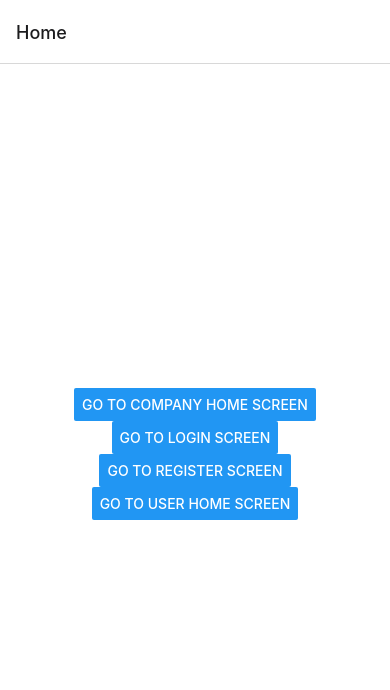
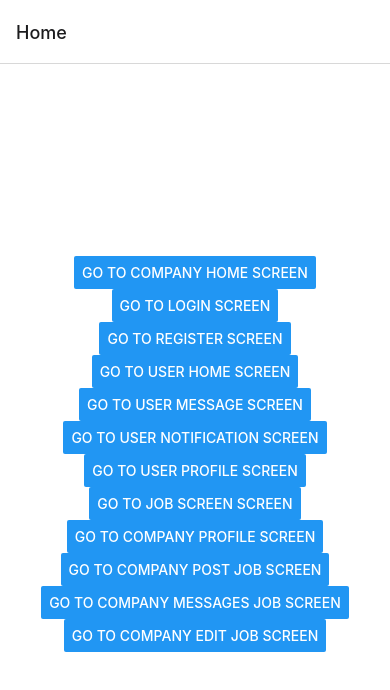
Before and after one commit to oisinegan/Major-Group-Project, a React Native app in the folder JobHireApp/: screen / in a window 390 px wide. Shown: the top 690 px of the page. Built offline with nearby package versions, Linux system fonts and the light colour scheme.

Commit message:
creating navigation pages

```diff
--- a/JobHireApp/App.js
+++ b/JobHireApp/App.js
@@ -6,11 +6,24 @@ import LoginScreen  from "./app/screens/Login";
 import RegisterScreen from './app/screens/Register';
 import CompanyHomeScreen from './app/screens/CompanyHome';
 import UserHomeScreen from './app/screens/UserHomeScreen';
+import UserMessage from './app/screens/UserMessage';
+import UserNotification from './app/screens/UserNotifcation';
+import UserProfile from './app/screens/UserProfile';
+import JobScreen from './app/screens/JobScreen';
+import CompanyProfileScreen from './app/screens/CompanyProfileScreen';
+import CompanyPostJob from './app/screens/CompanyPostJob';
+import CompanyMessages from './app/screens/CompanyMessages';
+import CompanyEditJobScreen from './app/screens/CompanyEditJobSceen';
 
 
 
 
-function Home({ navigation }) {
+
+
+
+
+
+function Home({navigation}) {
   return (
     <View style={styles.container}>
       <Button
@@ -25,11 +38,43 @@ function Home({ navigation }) {
         title="Go to Register screen"
         onPress={() => navigation.navigate('Register')}
       />
-     <Button
-       title="Go to User Home screen"
-        //onPress={() => navigation.navigate('UserHome')}
+      <Button
+        title="Go to user home screen"
+        onPress={() => navigation.navigate('UserHomeScreen')}
       />
-    </View>
+      <Button
+        title="Go to user message screen"
+        onPress={() => navigation.navigate('UserMessage')}
+      />
+      <Button
+        title="Go to user notification screen"
+        onPress={() => navigation.navigate('UserNotification')}
+      />
+      <Button
+        title="Go to user profile screen"
+        onPress={() => navigation.navigate('UserProfile')}
+      />
+      <Button
+        title="Go to job screen screen"
+        onPress={() => navigation.navigate('JobScreen')}
+      />
+      <Button
+        title="Go to company profile screen"
+        onPress={() => navigation.navigate('CompanyProfileScreen')}
+      />
+      <Button
+        title="Go to company post job screen"
+        onPress={() => navigation.navigate('CompanyPostJob')}
+      />
+      <Button
+        title="Go to company messages job screen"
+        onPress={() => navigation.navigate('CompanyMessages')}
+      />
+      <Button
+        title="Go to company edit job screen"
+        onPress={() => navigation.navigate('CompanyEditJobScreen')}
+      />
+  </View>
   );
 }
 
@@ -41,9 +86,23 @@ export default function App() {
     <NavigationContainer>
     <Stack.Navigator>
     <Stack.Screen name="Home" component={Home}/>
-      <Stack.Screen name="CompanyHome" component={CompanyHomeScreen}/>
-      <Stack.Screen name="Login" component={LoginScreen} />
-      <Stack.Screen name="Register" component={RegisterScreen} />
+   <Stack.Screen name="CompanyHome" component={CompanyHomeScreen}/>
+    <Stack.Screen name="Login" component={LoginScreen} />
+  <Stack.Screen name="Register" component={RegisterScreen} />
+    <Stack.Screen name="UserHomeScreen" component={UserHomeScreen} />
+  <Stack.Screen name="UserMessage" component={UserMessage} />
+    <Stack.Screen name="UserNotification" component={UserNotification} />
+  <Stack.Screen name="UserProfile" component={UserProfile} />
+    <Stack.Screen name="JobScreen" component={JobScreen} />
+  <Stack.Screen name="CompanyProfileScreen" component={CompanyProfileScreen} />
+    <Stack.Screen name="CompanyPostJob" component={CompanyPostJob} />
+  <Stack.Screen name="CompanyMessages" component={CompanyMessages} />
+    <Stack.Screen name="CompanyEditJobScreen" component={CompanyEditJobScreen} />
+
+
+
+
+
 
     </Stack.Navigator>
   </NavigationContainer>
--- a/JobHireApp/app/screens/CompanyEditJobSceen.js
+++ b/JobHireApp/app/screens/CompanyEditJobSceen.js
@@ -0,0 +1,24 @@
+import { StyleSheet, Text, View,Button } from 'react-native';
+import * as React from 'react';
+
+
+function CompanyEditJobScreen({ navigation }) {
+  return (
+    <View style={styles.container}>
+  <Text>Company Profile Screen</Text>
+
+  </View>
+    );
+  }
+
+
+  const styles = StyleSheet.create({
+    container: {
+      flex: 1,
+      backgroundColor: 'white',
+      alignItems: 'center',
+      justifyContent: 'center',
+    },
+  });
+
+  export default CompanyEditJobScreen;
--- a/JobHireApp/app/screens/CompanyMessages.js
+++ b/JobHireApp/app/screens/CompanyMessages.js
@@ -0,0 +1,24 @@
+import { StyleSheet, Text, View,Button } from 'react-native';
+import * as React from 'react';
+
+
+function CompanyMessages({ navigation }) {
+  return (
+    <View style={styles.container}>
+  <Text>Company Profile Screen</Text>
+
+  </View>
+    );
+  }
+
+
+  const styles = StyleSheet.create({
+    container: {
+      flex: 1,
+      backgroundColor: 'white',
+      alignItems: 'center',
+      justifyContent: 'center',
+    },
+  });
+
+  export default CompanyMessages;
--- a/JobHireApp/app/screens/CompanyPostJob.js
+++ b/JobHireApp/app/screens/CompanyPostJob.js
@@ -0,0 +1,24 @@
+import { StyleSheet, Text, View,Button } from 'react-native';
+import * as React from 'react';
+
+
+function CompanyPostJob({ navigation }) {
+  return (
+    <View style={styles.container}>
+  <Text>Company Profile Screen</Text>
+
+  </View>
+    );
+  }
+
+
+  const styles = StyleSheet.create({
+    container: {
+      flex: 1,
+      backgroundColor: 'white',
+      alignItems: 'center',
+      justifyContent: 'center',
+    },
+  });
+
+  export default CompanyPostJob;
--- a/JobHireApp/app/screens/CompanyProfileScreen.js
+++ b/JobHireApp/app/screens/CompanyProfileScreen.js
@@ -0,0 +1,24 @@
+import { StyleSheet, Text, View,Button } from 'react-native';
+import * as React from 'react';
+
+
+function CompanyProfileScreen({ navigation }) {
+  return (
+    <View style={styles.container}>
+  <Text>Company Profile Screen</Text>
+
+  </View>
+    );
+  }
+
+
+  const styles = StyleSheet.create({
+    container: {
+      flex: 1,
+      backgroundColor: 'white',
+      alignItems: 'center',
+      justifyContent: 'center',
+    },
+  });
+
+  export default CompanyProfileScreen;
--- a/JobHireApp/app/screens/JobScreen.js
+++ b/JobHireApp/app/screens/JobScreen.js
@@ -0,0 +1,24 @@
+import { StyleSheet, Text, View,Button } from 'react-native';
+import * as React from 'react';
+
+
+function JobScreen({ navigation }) {
+  return (
+    <View style={styles.container}>
+  <Text>job screen page</Text>
+
+  </View>
+    );
+  }
+
+
+  const styles = StyleSheet.create({
+    container: {
+      flex: 1,
+      backgroundColor: 'white',
+      alignItems: 'center',
+      justifyContent: 'center',
+    },
+  });
+
+  export default JobScreen;
--- a/JobHireApp/app/screens/UserHomeScreen.js
+++ b/JobHireApp/app/screens/UserHomeScreen.js
@@ -1,20 +1,15 @@
 import { StyleSheet, Text, View,Button } from 'react-native';
 import * as React from 'react';
-import { NavigationContainer } from '@react-navigation/native';
-import { createNativeStackNavigator } from '@react-navigation/native-stack';
-import HomeScreen from "./app/screens/UserHomeScreen";
-import MessageScreen from './app/screens/UserMessage';
-import UserNotificationScreen from './app/screens/UserNotification';
-import UserProfileScreen from './app/screens/UserProfileScreen';
 
 
-function Home({ navigation }) {
+function UserHomeScreen({ navigation }) {
   return (
+    <View style={styles.container}>
   <Text>user home</Text>
+
+  </View>
     );
   }
-
-
 
 
   const styles = StyleSheet.create({
@@ -25,3 +20,5 @@ function Home({ navigation }) {
       justifyContent: 'center',
     },
   });
+
+  export default UserHomeScreen;
--- a/JobHireApp/app/screens/UserMessage.js
+++ b/JobHireApp/app/screens/UserMessage.js
@@ -0,0 +1,24 @@
+import { StyleSheet, Text, View,Button } from 'react-native';
+import * as React from 'react';
+
+
+function UserMessage({ navigation }) {
+  return (
+    <View style={styles.container}>
+  <Text>user messages</Text>
+
+  </View>
+    );
+  }
+
+
+  const styles = StyleSheet.create({
+    container: {
+      flex: 1,
+      backgroundColor: 'white',
+      alignItems: 'center',
+      justifyContent: 'center',
+    },
+  });
+
+  export default UserMessage;
--- a/JobHireApp/app/screens/UserNotifcation.js
+++ b/JobHireApp/app/screens/UserNotifcation.js
@@ -0,0 +1,24 @@
+import { StyleSheet, Text, View,Button } from 'react-native';
+import * as React from 'react';
+
+
+function UserNotification({ navigation }) {
+  return (
+    <View style={styles.container}>
+  <Text>user notification page</Text>
+
+  </View>
+    );
+  }
+
+
+  const styles = StyleSheet.create({
+    container: {
+      flex: 1,
+      backgroundColor: 'white',
+      alignItems: 'center',
+      justifyContent: 'center',
+    },
+  });
+
+  export default UserNotification;
--- a/JobHireApp/app/screens/UserProfile.js
+++ b/JobHireApp/app/screens/UserProfile.js
@@ -0,0 +1,24 @@
+import { StyleSheet, Text, View,Button } from 'react-native';
+import * as React from 'react';
+
+
+function UserProfile({ navigation }) {
+  return (
+    <View style={styles.container}>
+  <Text>user profile page</Text>
+
+  </View>
+    );
+  }
+
+
+  const styles = StyleSheet.create({
+    container: {
+      flex: 1,
+      backgroundColor: 'white',
+      alignItems: 'center',
+      justifyContent: 'center',
+    },
+  });
+
+  export default UserProfile;
```
